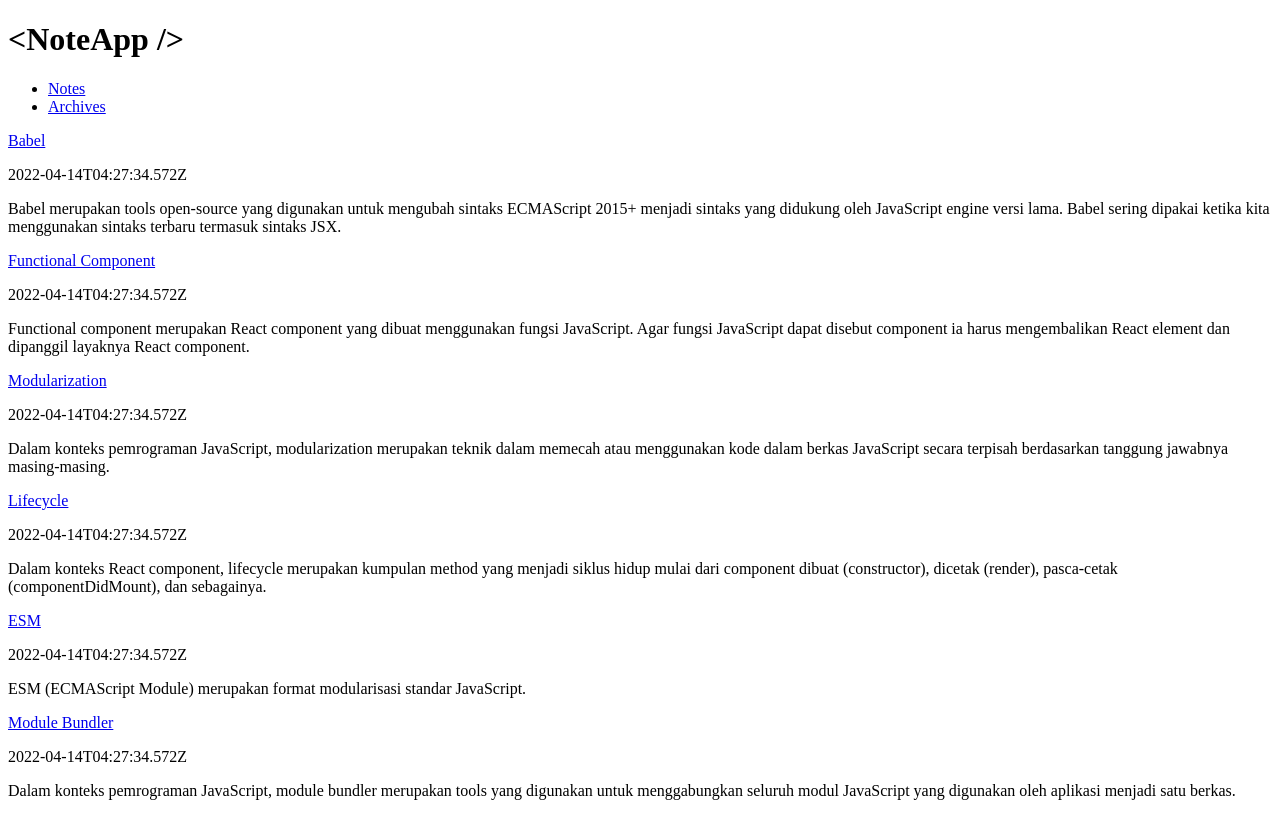
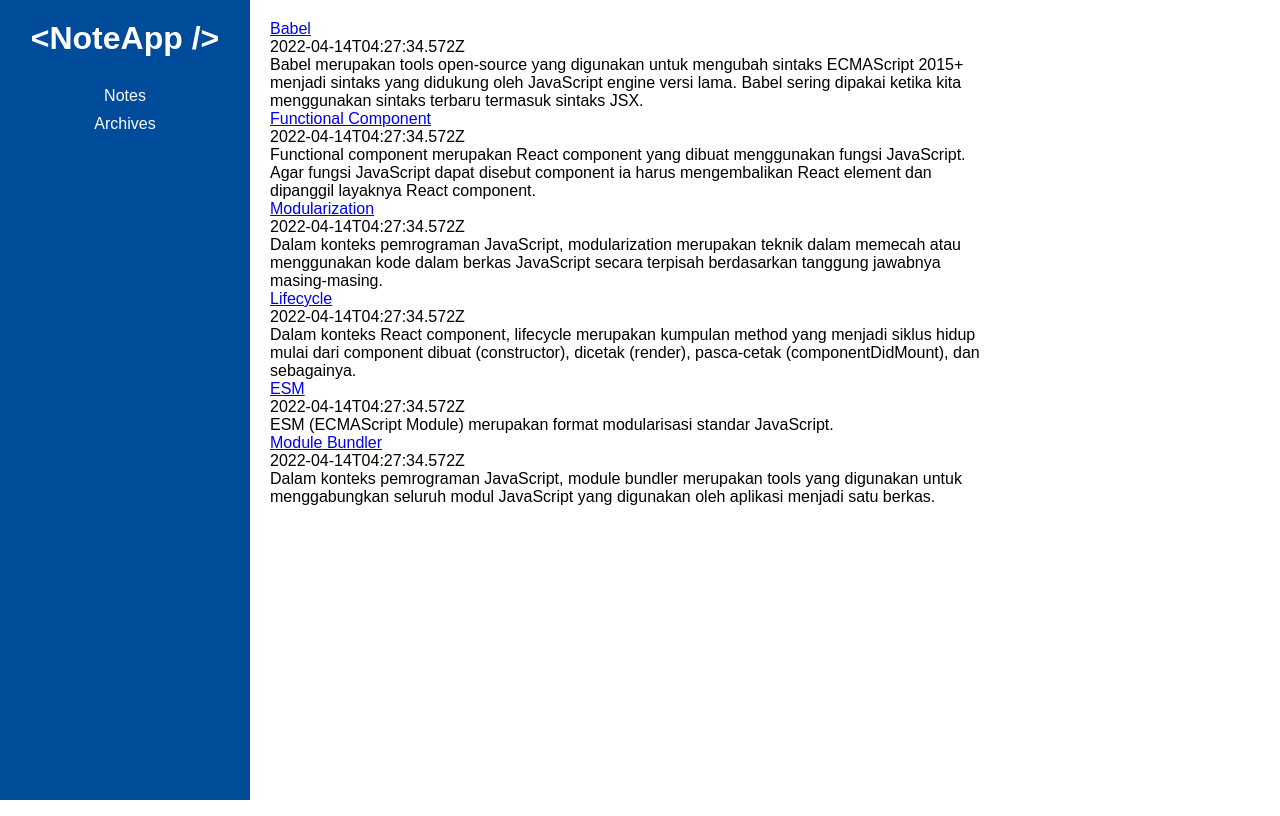
Before and after one commit to madyanes/note-app-with-routing, a React (Vite) app: page / in a window 1280 px wide. Built offline with nearby package versions, Linux system fonts and the light colour scheme.

Commit message:
styling site header

```diff
--- a/src/App.jsx
+++ b/src/App.jsx
@@ -4,6 +4,8 @@ import Notes from './pages/Notes'
 import Detail from './pages/Detail'
 import SiteHeader from './components/SiteHeader'
 import SiteNavigation from './components/SiteNavigation'
+
+import './styles/app.css'
 
 class App extends React.Component {
   render() {
@@ -13,12 +15,14 @@ class App extends React.Component {
           <SiteHeader />
           <SiteNavigation />
         </header>
+        <div className="container-base-box">
           <main>
             <Routes>
               <Route path="/" element={<Notes />} />
               <Route path="/:id" element={<Detail />} />
             </Routes>
           </main>
+        </div>
       </React.Fragment>
     )
   }
--- /dev/null
+++ b/src/styles/app.css
@@ -0,0 +1,48 @@
+*,
+*::before,
+*::after {
+  margin: 0;
+  padding: 0;
+  box-sizing: border-box;
+}
+
+body {
+  font-family: Arial, Helvetica, sans-serif;
+}
+
+#root {
+  display: flex;
+  flex-direction: row;
+}
+
+#root>* {
+  padding-top: 20px;
+}
+
+#root>header {
+  flex-basis: 250px;
+  background-color: #004b9a;
+  height: 100vh;
+
+  color: white;
+  text-align: center;
+}
+
+#root>header>nav {
+  padding-top: 20px;
+}
+
+#root>header li {
+  padding-top: 10px;
+}
+
+#root>header a {
+  color: inherit;
+  text-decoration: none;
+}
+
+#root>.container-base-box {
+  flex-basis: 750px;
+
+  padding-left: 20px;
+}
```
Lines whose indentation alone changed are shown as unchanged.
